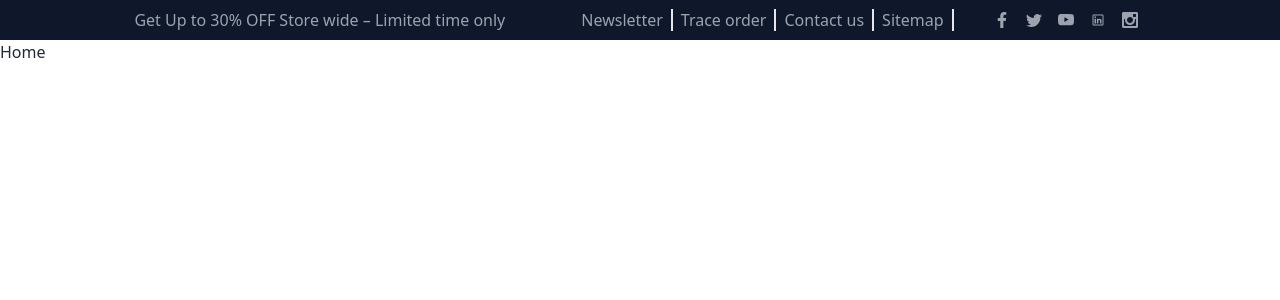
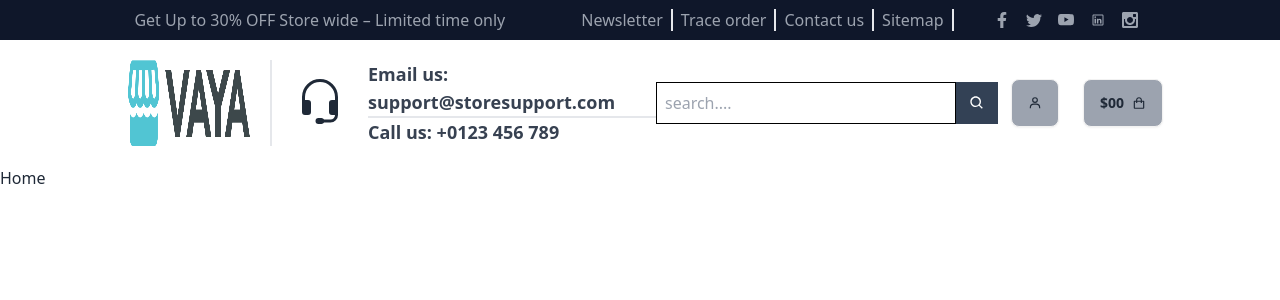
Before and after one commit to Tushar12152/Vaya-client-react, a React (Vite) app: page / in a window 1280 px wide. Shown: the top 300 px of the page. Built offline with nearby package versions, Linux system fonts and the light colour scheme.

Commit message:
navbar boddy added

```diff
--- a/src/Components/Nav.jsx
+++ b/src/Components/Nav.jsx
@@ -1,8 +1,10 @@
-import { BsTwitter, BsYoutube } from "react-icons/bs"
+import { BsHeadset, BsTwitter, BsYoutube } from "react-icons/bs"
 import { FaFacebookF } from "react-icons/fa"
 import { ImInstagram } from "react-icons/im"
 import { LiaLinkedin } from "react-icons/lia"
 import { Link } from "react-router-dom"
+import logo from '../assets/NavLogo.webp'
+import { BiSearch, BiShoppingBag, BiUser } from "react-icons/bi"
 
 
 
@@ -32,6 +34,42 @@ const Nav = () => {
                 </div>
          </div>
     </div>
+
+    {/* navBody */}
+
+      <div className="w-[80%] mx-auto py-5 flex  items-center justify-between">
+           <div className="flex gap-6">
+               <img className="text-md w-36 pr-5 border-r-2" src={logo} alt="" />
+                <div className="flex gap-6 items-center">
+                   <span className="text-5xl font-bold"><BsHeadset/> </span>
+                    <div>
+                         <h1 className="font-bold text-lg text-gray-700 border-b-2">Email us: support@storesupport.com</h1>
+                         <h1 className="font-bold text-lg text-gray-700">Call us: +0123 456 789</h1>
+                    </div>
+                </div>
+           </div>
+
+
+           <div className="flex gap-6 items-center justify-center">
+                <div className="flex items-center justify-center ">
+                     <input className="p-2 border w-[300px] border-black " placeholder="search...." type="search" name="" id="" />
+                     <button className="bg-slate-700 text-white p-[13px] "><BiSearch/></button>
+                </div>
+                <div className="flex justify-center items-center gap-6">
+                    <span className="px-4 btn hover:bg-slate-700 bg-gray-400">
+                         <BiUser/>
+                    </span>
+
+                    <span className="px-4 btn hover:bg-slate-700 bg-gray-400">
+                      <span>$00</span>    <BiShoppingBag/>
+                    </span>
+
+                </div>
+
+           </div>
+      </div>
+
+
    </div>
   )
 }
```
Also changed, not shown: src/assets/NavLogo.webp (added).
